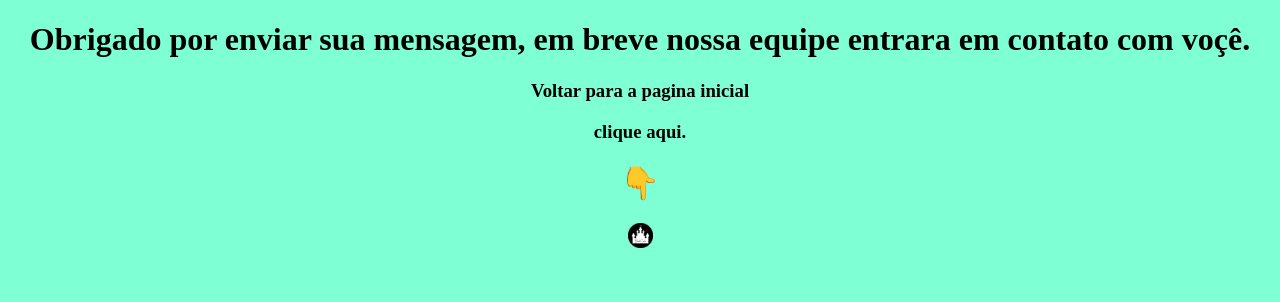
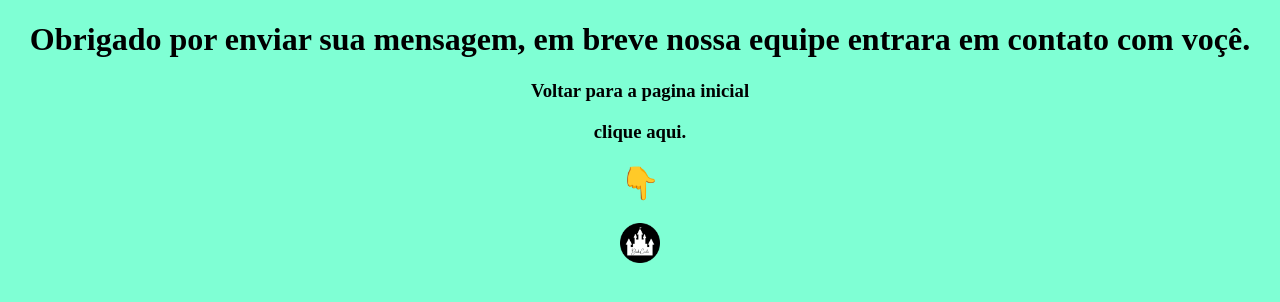
Before and after one commit to InfinityCooperative/pagina-de-agradecimento-blanck, a plain HTML site: page index.html in a window 1280 px wide. Drawn offline with Linux system fonts and the light colour scheme.

Commit message:
Update index.css

```diff
--- a/index.css
+++ b/index.css
@@ -4,5 +4,5 @@ body{
 }
 .logo{
     position: relative;
-    height: 25px;
+    height: 40px;
 }
```
